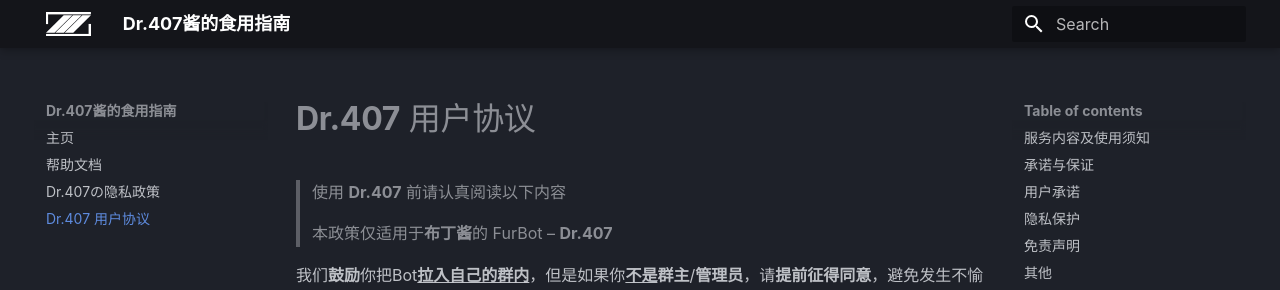
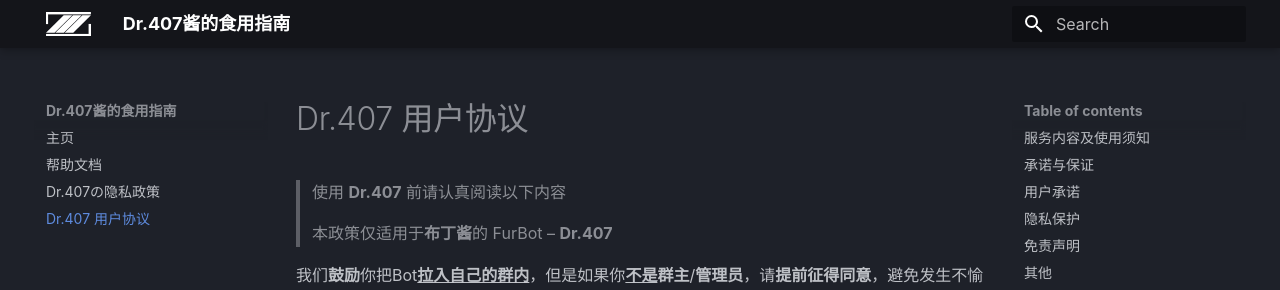
Before and after one commit to BuDingOwO/Docs-Dr407, an MkDocs documentation site: the page built from docs/UserAgreements.md, in a window 1280 px wide and 900 px high. Shown: the top 290 px of the window. Built offline with MkDocs 1.6.1 and Material for MkDocs 9.7.7, drawn with Linux system fonts in a browser that asks for light colours.

```diff
--- a/docs/UserAgreements.md
+++ b/docs/UserAgreements.md
@@ -1,4 +1,4 @@
-# **Dr.407** 用户协议
+# Dr.407 用户协议
 
 > 使用 **Dr.407** 前请认真阅读以下内容
 
```
